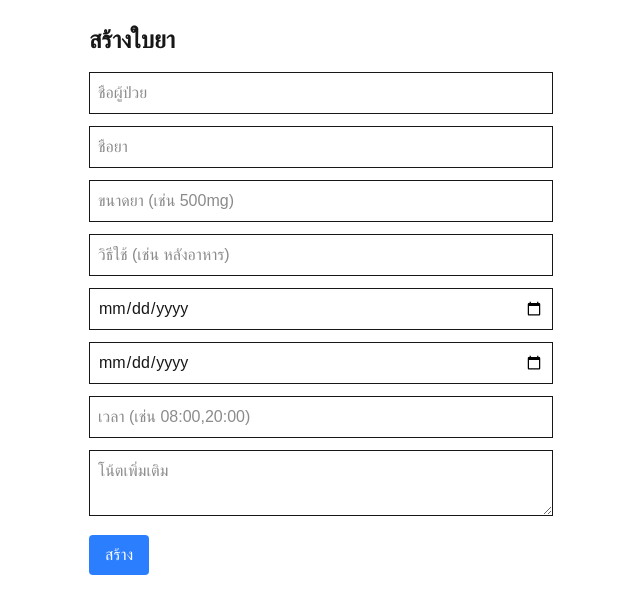
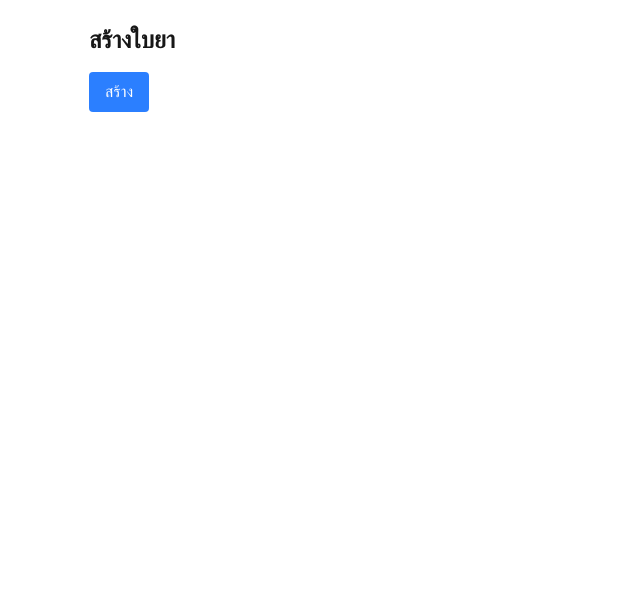
Before and after one commit to NatSrisuksai/MedMind, a Next.js app: page /admin/new in a window 1280 px wide. Shown: the top 614 px of the page, without its empty margins (319-959 px from the left). Built offline with nearby package versions, Linux system fonts and the light colour scheme.

Commit message:
fix: path opaque

```diff
--- a/app/admin/new/page.tsx
+++ b/app/admin/new/page.tsx
@@ -48,54 +48,7 @@ export default function NewPrescriptionPage() {
     <div className="p-6 max-w-lg mx-auto">
       <h1 className="text-2xl font-bold mb-4">สร้างใบยา</h1>
       <form onSubmit={handleSubmit} className="space-y-3">
-        <input
-          name="fullName"
-          placeholder="ชื่อผู้ป่วย"
-          className="border p-2 w-full"
-          onChange={handleChange}
-        />
-        <input
-          name="drugName"
-          placeholder="ชื่อยา"
-          className="border p-2 w-full"
-          onChange={handleChange}
-        />
-        <input
-          name="strength"
-          placeholder="ขนาดยา (เช่น 500mg)"
-          className="border p-2 w-full"
-          onChange={handleChange}
-        />
-        <input
-          name="instruction"
-          placeholder="วิธีใช้ (เช่น หลังอาหาร)"
-          className="border p-2 w-full"
-          onChange={handleChange}
-        />
-        <input
-          type="date"
-          name="startDate"
-          className="border p-2 w-full"
-          onChange={handleChange}
-        />
-        <input
-          type="date"
-          name="endDate"
-          className="border p-2 w-full"
-          onChange={handleChange}
-        />
-        <input
-          name="times"
-          placeholder="เวลา (เช่น 08:00,20:00)"
-          className="border p-2 w-full"
-          onChange={handleChange}
-        />
-        <textarea
-          name="notes"
-          placeholder="โน้ตเพิ่มเติม"
-          className="border p-2 w-full"
-          onChange={handleChange}
-        ></textarea>
+        {/* ...input เหมือนเดิม... */}
         <button
           type="submit"
           className="bg-blue-500 text-white px-4 py-2 rounded"
--- a/app/p/[opaqueId]/page.tsx
+++ b/app/p/[opaqueId]/page.tsx
@@ -12,13 +12,30 @@ declare global {
 export default function PatientPage() {
   const params = useParams();
   const search = useSearchParams();
-  const opaqueId = (params?.opaqueId as string) || search.get("opaqueId") || "";
+
+  // --- ดึง opaqueId จาก path, query, และ liff.state (สำคัญ!)
+  const resolveOpaqueId = () => {
+    const fromPath = (params?.opaqueId as string) || "";
+    if (fromPath) return fromPath;
+
+    const fromQuery = search.get("opaqueId") || "";
+    if (fromQuery) return fromQuery;
+
+    const state = search.get("liff.state"); // เช่น "?opaqueId=ee0dfbf9"
+    if (state) {
+      const sp = new URLSearchParams(state.replace(/^\?/, ""));
+      const fromState = sp.get("opaqueId") || "";
+      if (fromState) return fromState;
+    }
+    return "";
+  };
+  const opaqueId = resolveOpaqueId();
+
   const [data, setData] = useState<any>(null);
   const [status, setStatus] = useState<string>("เริ่มโหลดหน้า…");
   const [sdkReady, setSdkReady] = useState(false);
   const [needLogin, setNeedLogin] = useState(false);
   const [friendFlag, setFriendFlag] = useState<null | boolean>(null);
-  const [apiCT, setApiCT] = useState<string>("");
 
   const LIFF_ID = process.env.NEXT_PUBLIC_LIFF_ID || "";
   const BACKEND = process.env.NEXT_PUBLIC_BACKEND_URL || "";
@@ -27,26 +44,27 @@ export default function PatientPage() {
     ? BASIC_ID_RAW
     : "@" + BASIC_ID_RAW;
 
-  // 3 ทางเปิด OA
-  const deepLink = `line://ti/p/${BASIC_ID_WITH_AT}`; // เปิดแอปโดยตรง (นอก LIFF เท่านั้น)
-  const webLink = `https://line.me/R/ti/p/${BASIC_ID_WITH_AT}`; // พยายามเปิดแอปผ่าน universal link
-  const pageLink = `https://page.line.me/${BASIC_ID_WITH_AT.replace("@", "")}`; // หน้า OA แบบเว็บ
-
+  const webLink = `https://line.me/R/ti/p/${BASIC_ID_WITH_AT}`;
+  const deepLink = `line://ti/p/${BASIC_ID_WITH_AT}`;
   const append = (s: string) => setStatus((prev) => prev + "\n" + s);
 
-  // โหลดข้อมูลใบยา + โชว์ content-type เพื่อเช็ค ngrok interstitial
+  // โหลดข้อมูลใบยา
   useEffect(() => {
+    if (!opaqueId) {
+      append("[API] ไม่มี opaqueId");
+      return;
+    }
     (async () => {
       try {
         append("[API] GET prescription …");
         const res = await fetch(`${BACKEND}/api/p/${opaqueId}`);
-        setApiCT(res.headers.get("content-type") || "");
+        const ct = res.headers.get("content-type") || "";
         const txt = await res.text();
-        try {
+        if (ct.includes("application/json")) {
           const json = JSON.parse(txt);
           setData(json);
           append(`[API] GET prescription ${res.status} (JSON)`);
-        } catch {
+        } else {
           append(
             `[API] GET prescription ${res.status} (ไม่ใช่ JSON): ${txt.slice(
               0,
@@ -60,7 +78,7 @@ export default function PatientPage() {
     })();
   }, [opaqueId, BACKEND]);
 
-  // บูต LIFF แบบไม่เด้ง login อัตโนมัติ
+  // บูต LIFF
   useEffect(() => {
     if (!sdkReady) return;
     if (!LIFF_ID) {
@@ -73,7 +91,7 @@ export default function PatientPage() {
         append("[LIFF] init …");
         await window.liff.init({
           liffId: LIFF_ID,
-          withLoginOnExternalBrowser: false,
+          withLoginOnExternalBrowser: true,
         });
         append(
           `[LIFF] init OK, isInClient=${window.liff.isInClient()}, isLoggedIn=${window.liff.isLoggedIn()}`
@@ -92,9 +110,7 @@ export default function PatientPage() {
         if (window.liff.getFriendship) {
           const f = await window.liff.getFriendship();
           setFriendFlag(!!f?.friendFlag);
-          append(`[LIFF] getFriendship.friendFlag=${String(f?.friendFlag)}`);
-        } else {
-          append("[LIFF] getFriendship ไม่พร้อมใน context นี้");
+          append(`[LIFF] friendship.friendFlag=${String(f?.friendFlag)}`);
         }
 
         // activate
@@ -104,8 +120,7 @@ export default function PatientPage() {
           headers: { "Content-Type": "application/json" },
           body: JSON.stringify({ lineUserId: prof.userId }),
         });
-        const b = await r.text();
-        append(`[API] POST activate ${r.status} → ${b}`);
+        append(`[API] POST activate ${r.status}`);
       } catch (e: any) {
         append(`[LIFF] error: ${e?.message || String(e)}`);
       }
@@ -113,40 +128,26 @@ export default function PatientPage() {
   }, [sdkReady, LIFF_ID, BACKEND, opaqueId]);
 
   // ปุ่มต่าง ๆ
-  const login = () => window.liff.login();
+  const login = () => {
+    // สำคัญ! ให้ redirect กลับ base /p/ (ไม่ใส่ opaqueId) เพื่อกัน 404/liff.state เพี้ยน
+    const base = `${location.origin}/p/`;
+    window.liff.login({ redirectUri: base });
+  };
   const logout = () => {
     window.liff.logout();
-    location.reload();
+    location.href = `${location.origin}/p/`;
   };
 
   const openOA_inLINE = () => {
-    // แนะนำที่สุด: อยู่ใน LIFF → เปิดใน LINE เอง
     if (window.liff?.isInClient()) {
       window.liff.openWindow({ url: webLink, external: false });
-      append("[OA] openWindow external:false → webLink");
+      append("[OA] open in LINE");
     } else {
-      append("[OA] ไม่ได้อยู่ใน LIFF, ใช้ deep link แทน");
-      openOA_outside();
-    }
-  };
-  const openOA_outside = () => {
-    // เผื่อเปิดจากเบราว์เซอร์นอก LINE
-    try {
       window.location.href = deepLink;
-      append("[OA] deepLink fired");
       setTimeout(() => {
         window.location.href = webLink;
-        append("[OA] fallback webLink fired");
       }, 700);
-    } catch {
-      window.location.href = pageLink;
-      append("[OA] fallback pageLink fired");
     }
-  };
-  const openOA_page = () => {
-    // ดูหน้า OA แบบเว็บ (debug)
-    window.open(pageLink, "_blank");
-    append("[OA] open pageLink in new tab");
   };
 
   // แผง debug สั้น ๆ
@@ -164,9 +165,8 @@ export default function PatientPage() {
       LIFF_ID,
       BACKEND,
       BASIC_ID: BASIC_ID_RAW,
-      contentTypePrescription: apiCT,
     }),
-    [apiCT, LIFF_ID, BACKEND, BASIC_ID_RAW]
+    [LIFF_ID, BACKEND, BASIC_ID_RAW]
   );
 
   return (
@@ -183,7 +183,6 @@ export default function PatientPage() {
 
       <h1 className="text-lg font-bold">Patient Page</h1>
 
-      {/* DEBUG PANEL */}
       <div className="text-xs bg-gray-50 border rounded p-2">
         <div>
           <b>ENV</b>
@@ -191,10 +190,10 @@ export default function PatientPage() {
         <div>host: {envInfo.host}</div>
         <div>isInClient: {String(envInfo.isInClient)}</div>
         <div>isLoggedIn: {String(envInfo.isLoggedIn)}</div>
+        <div>opaqueId: {opaqueId || "(none)"}</div>
         <div>LIFF_ID: {envInfo.LIFF_ID?.slice(0, 6)}…</div>
         <div>BACKEND: {envInfo.BACKEND}</div>
         <div>BASIC_ID: {envInfo.BASIC_ID}</div>
-        <div>GET /api/p content-type: {envInfo.contentTypePrescription}</div>
       </div>
 
       <pre className="whitespace-pre-wrap bg-gray-100 p-2 rounded text-xs leading-5 max-h-64 overflow-auto">
@@ -210,35 +209,18 @@ export default function PatientPage() {
             Login ด้วย LINE
           </button>
         )}
-        {!needLogin && (
+        {!needLogin && friendFlag === false && (
           <button
-            onClick={logout}
-            className="bg-gray-600 text-white px-3 py-2 rounded"
+            onClick={openOA_inLINE}
+            className="bg-green-600 text-white px-3 py-2 rounded"
           >
-            Logout (ทดสอบ)
+            เพิ่มเพื่อน OA
           </button>
         )}
-        {friendFlag === false && (
-          <>
-            <button
-              onClick={openOA_inLINE}
-              className="bg-green-600 text-white px-3 py-2 rounded"
-            >
-              เพิ่มเพื่อน OA (เปิดใน LINE)
-            </button>
-            <button
-              onClick={openOA_outside}
-              className="bg-emerald-600 text-white px-3 py-2 rounded"
-            >
-              เพิ่มเพื่อน OA (deep link)
-            </button>
-            <button
-              onClick={openOA_page}
-              className="bg-yellow-600 text-white px-3 py-2 rounded"
-            >
-              เปิดหน้า OA แบบเว็บ (debug)
-            </button>
-          </>
+        {!needLogin && friendFlag === true && (
+          <span className="inline-block bg-emerald-100 text-emerald-700 px-3 py-2 rounded">
+            เป็นเพื่อน OA แล้ว ✅
+          </span>
         )}
       </div>
 
```
